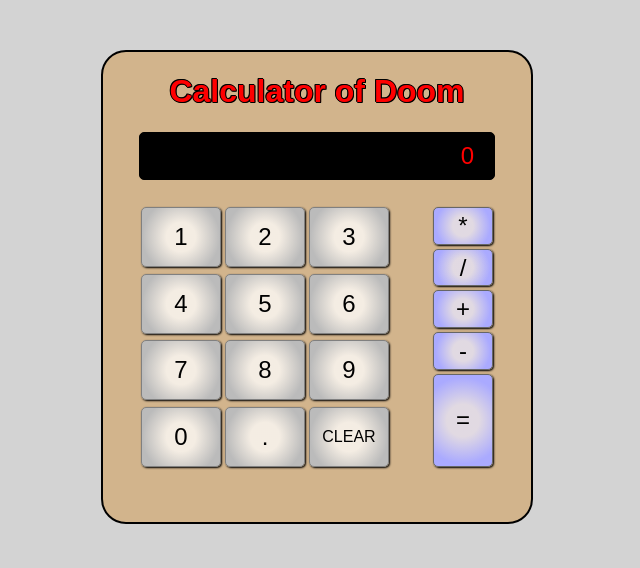
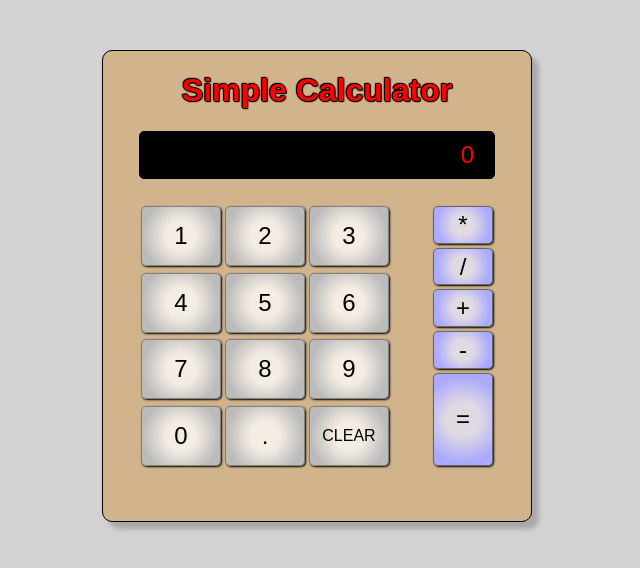
Before and after one commit to Chris-Hesterman/Simple-calculator, a React (Create React App) app: page / in a window 1280 px wide. Shown: the top 568 px of the page, without its empty margins (323-963 px from the left). Built offline with nearby package versions, Linux system fonts and the light colour scheme.

Commit message:
minor css shadows

```diff
--- a/src/App.js
+++ b/src/App.js
@@ -11,16 +11,17 @@ const CalcStyled = styled.div`
   flex-direction: column;
   align-items: center;
   margin-top: 50px;
-  border: 2px solid black;
-  border-radius: 25px;
+  border: 1px solid black;
+  border-radius: 10px;
   font-family: Arial, Helvetica, sans-serif;
   padding: 0 30px 50px 30px;
+  box-shadow: 7px 7px 5px darkgrey;
 `;
 
 const StyledH1 = styled.h1`
   color: red;
-  text-shadow: 1px 1px 0.5px black, 0 1px 0.5px black, 1px 0 0.5px black,
-    -1px 0 0.5px black, -1px -1px 0.5px black, 0 -1px 0.5px black;
+  text-shadow: 1px 1px 1px black, 0 1px 1px black, 1px 0 1px black,
+    -1px 0 1px black, -1px -1px 1px black, 0 -1px 1px black;
 `;
 const KeypadStyled = styled.div`
   display: flex;
@@ -67,7 +68,7 @@ class App extends React.Component {
   render() {
     return (
       <CalcStyled>
-        <StyledH1>Calculator of Doom</StyledH1>
+        <StyledH1>Simple Calculator</StyledH1>
         <Display readout={this.state.string || this.state.total} />
         <KeypadStyled focus>
           <Nums getInput={this.getInput} />
```
Also changed, not shown: 1 other file (tests, documents, lock files or other folders).
